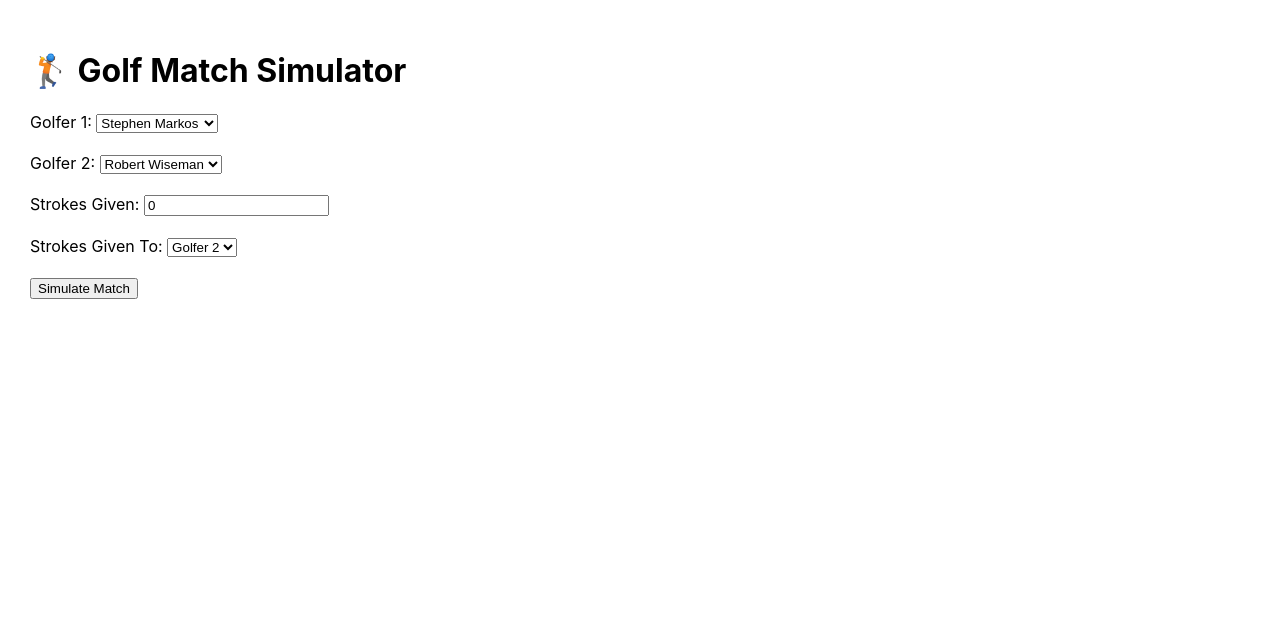
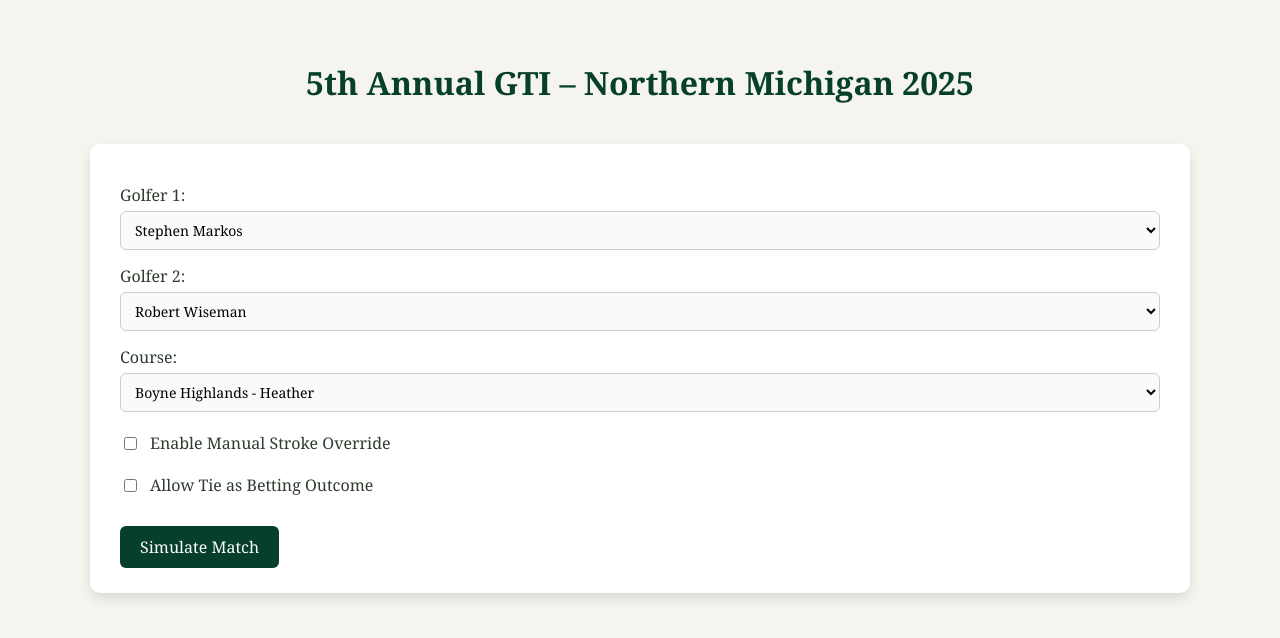
Before and after one commit to smarkos22/golf-simulator-ui, a React (Create React App) app: page / in a window 1280 px wide. Shown: the top 638 px of the page. Built offline with nearby package versions, Linux system fonts and the light colour scheme.

Commit message:
Update frontend styles, API URL, and result formatting

```diff
--- a/src/App.css
+++ b/src/App.css
@@ -1,38 +1,88 @@
-.App {
-  text-align: center;
+body {
+  font-family: 'Georgia', serif;
+  background-color: #f6f4ef;
+  margin: 0;
+  padding: 0;
 }
 
-.App-logo {
-  height: 40vmin;
-  pointer-events: none;
+.app {
+  padding: 40px;
+  max-width: 1100px;
+  margin: auto;
 }
 
-@media (prefers-reduced-motion: no-preference) {
-  .App-logo {
-    animation: App-logo-spin infinite 20s linear;
-  }
+.title {
+  font-size: 32px;
+  text-align: center;
+  font-weight: 600;
+  color: #06402B;
+  margin-bottom: 40px;
 }
 
-.App-header {
-  background-color: #282c34;
-  min-height: 100vh;
+.container {
   display: flex;
-  flex-direction: column;
-  align-items: center;
-  justify-content: center;
-  font-size: calc(10px + 2vmin);
-  color: white;
+  gap: 40px;
+  align-items: flex-start;
 }
 
-.App-link {
-  color: #61dafb;
+.form-card,
+.results-card {
+  flex: 1;
+  background: #ffffff;
+  padding: 25px 30px;
+  border-radius: 10px;
+  box-shadow: 0 6px 12px rgba(0, 0, 0, 0.1);
 }
 
-@keyframes App-logo-spin {
-  from {
-    transform: rotate(0deg);
-  }
-  to {
-    transform: rotate(360deg);
-  }
+label {
+  display: block;
+  margin-top: 15px;
+  font-weight: 500;
+  color: #2e3b2e;
 }
+
+input[type="number"],
+select {
+  width: 100%;
+  padding: 8px 10px;
+  margin-top: 5px;
+  border: 1px solid #ccc;
+  border-radius: 6px;
+  font-size: 14px;
+  background-color: #fafafa;
+  font-family: 'Georgia', serif;
+}
+
+.checkbox {
+  margin-top: 20px;
+  display: flex;
+  align-items: center;
+  gap: 10px;
+  font-weight: 500;
+  color: #2e3b2e;
+}
+
+button {
+  margin-top: 30px;
+  padding: 10px 20px;
+  background-color: #06402B;
+  color: white;
+  font-size: 16px;
+  border: none;
+  border-radius: 6px;
+  font-family: 'Georgia', serif;
+  cursor: pointer;
+}
+
+button:hover {
+  background-color: #052d1e;
+}
+
+.results-card h2 {
+  margin-top: 0;
+  color: #06402B;
+}
+
+.results-card b {
+  color: #06402B;
+}
--- a/src/App.js
+++ b/src/App.js
@@ -1,89 +1,160 @@
 import React, { useState } from "react";
+import "./App.css";
 
-const golfers = {
-  "Stephen Markos": { mean: 5.06, std: 1.0 },
-  "Robert Wiseman": { mean: 5.17, std: 0.98 },
-  "Nick Cutro": { mean: 4.46, std: 0.75 },
-  "Sean Farren": { mean: 3.94, std: 0.55 },
-  "Andrej Erkelens": { mean: 4.34, std: 0.68 },
-  "Nicholas Heflin": { mean: 4.47, std: 0.76 },
-  "Cam Clark": { mean: 4.53, std: 0.78 },
-  "Andrew Salzillo": { mean: 4.69, std: 0.83 }
-};
+const golfers = [
+  "Sean Farren",
+  "Andrej Erkelens",
+  "Nick Cutro",
+  "Nicholas Heflin",
+  "Cam Clark",
+  "Andrew Salzillo",
+  "Stephen Markos",
+  "Robert Wiseman"
+];
+
+const courses = [
+  "Boyne Highlands - Heather",
+  "Boyne Highlands - Hills (Arthur Hills)",
+  "Belvedere Golf Club",
+  "Forest Dunes (Championship Course)",
+  "The Loop (Forest Dunes, tips average)"
+];
 
 const API_URL = "http://localhost:8000/simulate";
 
 function App() {
   const [golfer1, setGolfer1] = useState("Stephen Markos");
   const [golfer2, setGolfer2] = useState("Robert Wiseman");
+  const [course, setCourse] = useState("Boyne Highlands - Heather");
+  const [manualOverride, setManualOverride] = useState(false);
   const [strokes, setStrokes] = useState(0);
   const [recipient, setRecipient] = useState("golfer2");
+  const [includeTies, setIncludeTies] = useState(false);
   const [result, setResult] = useState(null);
+  const [loading, setLoading] = useState(false);
 
   const handleSubmit = async () => {
+    setLoading(true);
     const res = await fetch(API_URL, {
       method: "POST",
       headers: { "Content-Type": "application/json" },
       body: JSON.stringify({
-        golfer1_mean: golfers[golfer1].mean,
-        golfer1_std: golfers[golfer1].std,
-        golfer2_mean: golfers[golfer2].mean,
-        golfer2_std: golfers[golfer2].std,
+        golfer1_name: golfer1,
+        golfer2_name: golfer2,
+        course_name: course,
+        manual_override: manualOverride,
         strokes_given: strokes,
-        stroke_recipient: recipient
+        stroke_recipient: recipient,
+        include_ties: includeTies
       })
     });
 
     const data = await res.json();
     setResult(data);
+    setLoading(false);
   };
 
   return (
-    <div style={{ padding: 30 }}>
-      <h1>🏌️ Golf Match Simulator</h1>
-
-      <label>Golfer 1: </label>
+    <div className="app">
+      <h1 className="title">5th Annual GTI – Northern Michigan 2025</h1>
+      <div className="container">
+        <div className="form-card">
+          <label>Golfer 1:</label>
           <select value={golfer1} onChange={(e) => setGolfer1(e.target.value)}>
-        {Object.keys(golfers).map((name) => (
+            {golfers.map((name) => (
               <option key={name}>{name}</option>
             ))}
           </select>
 
-      <br /><br />
-
-      <label>Golfer 2: </label>
+          <label>Golfer 2:</label>
           <select value={golfer2} onChange={(e) => setGolfer2(e.target.value)}>
-        {Object.keys(golfers).map((name) => (
+            {golfers.map((name) => (
               <option key={name}>{name}</option>
             ))}
           </select>
 
-      <br /><br />
+          <label>Course:</label>
+          <select value={course} onChange={(e) => setCourse(e.target.value)}>
+            {courses.map((c) => (
+              <option key={c}>{c}</option>
+            ))}
+          </select>
 
-      <label>Strokes Given: </label>
-      <input type="number" value={strokes} onChange={(e) => setStrokes(Number(e.target.value))} />
+          <label className="checkbox">
+            <input
+              type="checkbox"
+              checked={manualOverride}
+              onChange={(e) => setManualOverride(e.target.checked)}
+            />
+            Enable Manual Stroke Override
+          </label>
 
-      <br /><br />
+          {manualOverride && (
+            <>
+              <label>Strokes Given:</label>
+              <input
+                type="number"
+                value={strokes}
+                onChange={(e) => setStrokes(parseInt(e.target.value) || 0)}
+                min={0}
+                max={20}
+              />
 
-      <label>Strokes Given To: </label>
+              <label>Strokes Given To:</label>
               <select value={recipient} onChange={(e) => setRecipient(e.target.value)}>
                 <option value="golfer1">Golfer 1</option>
                 <option value="golfer2">Golfer 2</option>
               </select>
+            </>
+          )}
 
-      <br /><br />
-      <button onClick={handleSubmit}>Simulate Match</button>
+          <label className="checkbox">
+            <input
+              type="checkbox"
+              checked={includeTies}
+              onChange={(e) => setIncludeTies(e.target.checked)}
+            />
+            Allow Tie as Betting Outcome
+          </label>
+
+          <button onClick={handleSubmit} disabled={loading}>
+            {loading ? "Simulating..." : "Simulate Match"}
+          </button>
+        </div>
 
         {result && (
-        <div style={{ marginTop: 30 }}>
+          <div className="results-card">
             <h2>📊 Results</h2>
-          <p>{golfer1} Win %: {result.golfer1_win_pct}%</p>
-          <p>{golfer2} Win %: {result.golfer2_win_pct}%</p>
+            <p>
+              <b>{result.stroke_recipient === "golfer1" ? golfer1 : golfer2}</b> receives{" "}
+              <b>{result.strokes_given}</b> strokes based on the course handicaps
+            </p>
+            <p>
+              {golfer1} (Index: {result.golfer1_index}) Win %:{" "}
+              {result.golfer1_win_pct}% | Odds: {result.golfer1_odds}
+            </p>
+            <p>
+              {golfer2} (Index: {result.golfer2_index}) Win %:{" "}
+              {result.golfer2_win_pct}% | Odds: {result.golfer2_odds}
+            </p>
+            {result.include_ties && (
+              <p>
+                Match Tied %: {result.tied_match_pct}% | Odds: {result.tie_odds}
+              </p>
+            )}
+
+            <br />
+            <p>🏌️ {golfer1} Course Handicap: {result.golfer1_course_handicap}</p>
+            <p>🏌️ {golfer2} Course Handicap: {result.golfer2_course_handicap}</p>
+            <br />
+            <p>📍 Course Par: {result.course_par}</p>
+            <p>📍 Course Rating: {result.course_rating}</p>
+            <p>📍 Course Slope: {result.course_slope_used}</p>
           </div>
         )}
       </div>
+    </div>
   );
 }
-console.log("✅ App.js is running");
 
 export default App;
```
Lines whose indentation alone changed are shown as unchanged.
